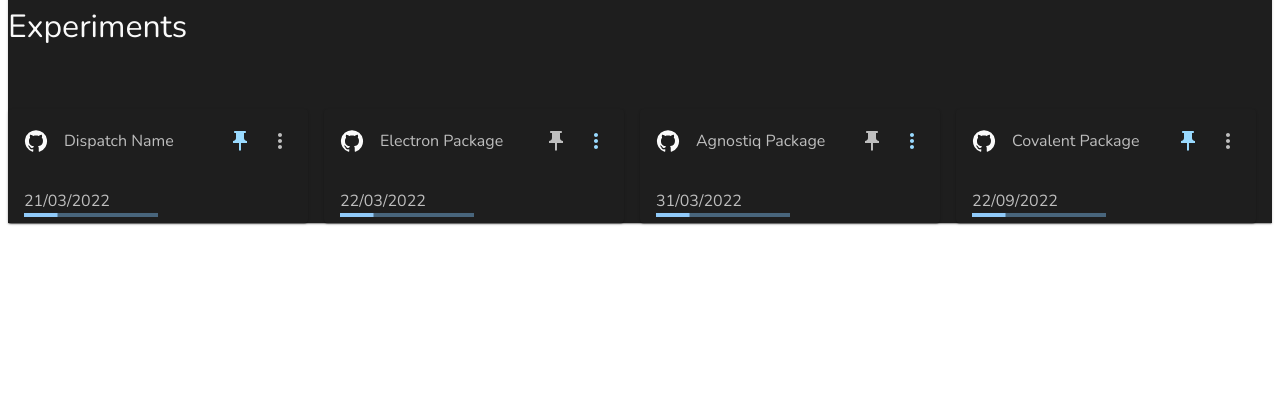
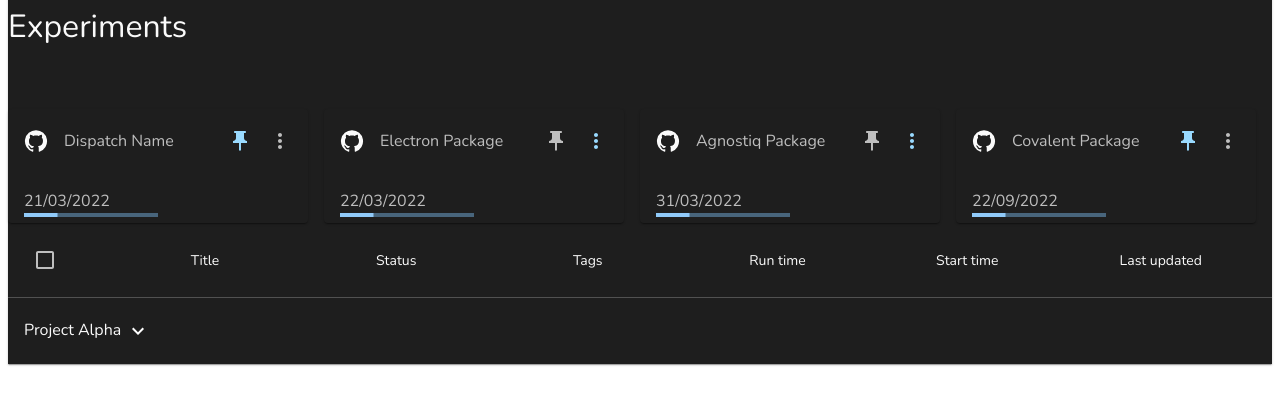
Before and after one commit to Prasy12/AQ-Webpack, a React app: page / in a window 1280 px wide. Shown: the top 404 px of the page. Built offline with nearby package versions, Linux system fonts and the light colour scheme.

Commit message:
Added custom table component.

```diff
--- /dev/null
+++ b/src/components/table/index.js
@@ -0,0 +1,161 @@
+import * as React from 'react';
+import PropTypes from 'prop-types';
+import Box from '@mui/material/Box';
+import Collapse from '@mui/material/Collapse';
+import IconButton from '@mui/material/IconButton';
+import Table from '@mui/material/Table';
+import TableBody from '@mui/material/TableBody';
+import TableCell from '@mui/material/TableCell';
+import TableContainer from '@mui/material/TableContainer';
+import TableHead from '@mui/material/TableHead';
+import TableRow from '@mui/material/TableRow';
+import TableSortLabel from '@mui/material/TableSortLabel';
+import Typography from '@mui/material/Typography';
+import Paper from '@mui/material/Paper';
+import KeyboardArrowDownIcon from '@mui/icons-material/KeyboardArrowDown';
+import KeyboardArrowUpIcon from '@mui/icons-material/KeyboardArrowUp';
+import Checkbox from '@mui/material/Checkbox';
+import LinearProgress from '@mui/material/LinearProgress';
+import Chip from '@mui/material/Chip';
+import Stack from '@mui/material/Stack';
+
+function createData(name, calories, fat, carbs, protein, price) {
+	return {
+		name,
+		calories,
+		fat,
+		carbs,
+		protein,
+		price
+	};
+}
+function ZeroRow(props) {
+	const { header } = props;
+	return (
+		<TableRow key={1}>
+			<TableCell align="center">
+				<p>No dispatches found</p>
+			</TableCell>
+		</TableRow>
+	);
+}
+ZeroRow.propTypes = {
+	header: PropTypes.array.isRequired
+};
+
+function Row(props) {
+	const { row } = props;
+	return (
+		<TableRow key={row.date} sx={{ '& td': { border: 0 } }}>
+			<TableCell width="100px">
+				<Checkbox color="primary" />
+			</TableCell>
+			<TableCell align="center" width="200px">
+				{row.name}
+			</TableCell>
+			<TableCell align="center" width="200px">
+				<LinearProgress />
+			</TableCell>
+			<TableCell align="center" width="200px">
+				<Stack direction="row" spacing={1}>
+					<Chip label="react" />
+					<Chip label="python" />
+					<Chip label="aws" />
+					<Chip label="rust" />
+				</Stack>
+			</TableCell>
+			<TableCell align="center" width="200px">
+				{row.carbs}
+			</TableCell>
+			<TableCell align="center" width="200px">
+				{row.protein}
+			</TableCell>
+			<TableCell align="center" width="200px">
+				{row.price}
+			</TableCell>
+		</TableRow>
+	);
+}
+
+Row.propTypes = {
+	row: PropTypes.object.isRequired
+};
+
+const rows = [
+	createData('Frozen yoghurt', 159, 6.0, 24, 4.0, 3.99),
+	createData('Ice cream sandwich', 237, 9.0, 37, 4.3, 4.99),
+	createData('Eclair', 262, 16.0, 24, 6.0, 3.79),
+	createData('Cupcake', 305, 3.7, 67, 4.3, 2.5),
+	createData('Gingerbread', 356, 16.0, 49, 3.9, 1.5)
+];
+// const rows = [];
+
+export default function CollapsibleTable(props) {
+	const [open, setOpen] = React.useState(false);
+	const {
+		id,
+		height,
+		width,
+		header,
+		noShadow,
+		rowHeight,
+		children,
+		onClick,
+		order,
+		orderBy,
+		onRequestSort,
+		onSelectAllClick,
+		onChange
+	} = props;
+	const createSortHandler = property => event => {
+		onRequestSort(event, property);
+	};
+	return (
+		<Table>
+			<TableHead>
+				{!!header.length && (
+					<TableRow sx={{ '& td': { border: 0 } }}>
+						<TableCell width="100px">
+							<Checkbox color="primary" onChange={onSelectAllClick} />
+						</TableCell>
+						{header.map(h => (
+							<TableCell
+								scope="row"
+								width="200px"
+								key={h.label}
+								colSpan={h.colSpan || 1}
+								align={h.align || 'left'}
+								sortDirection={orderBy === h.id ? order : false}
+							>
+								<TableSortLabel
+									active={orderBy === h.id}
+									direction={orderBy === h.id ? order : 'asc'}
+									onClick={createSortHandler(h.id)}
+								>
+									{h.label}
+									{orderBy === h.id ? (
+										<span>{order === 'desc' ? 'sorted descending' : 'sorted ascending'}</span>
+									) : null}
+								</TableSortLabel>
+							</TableCell>
+						))}
+					</TableRow>
+				)}
+			</TableHead>
+			<TableBody>
+				<TableRow sx={{ '& td': { border: 0 } }}>
+					<TableCell colSpan={6}>
+						<Typography>
+							Project Alpha
+							<IconButton aria-label="expand row" size="small" onClick={() => setOpen(!open)}>
+								{' '}
+								{open ? <KeyboardArrowUpIcon /> : <KeyboardArrowDownIcon />}
+							</IconButton>
+						</Typography>
+					</TableCell>
+				</TableRow>
+				{open && rows && rows.map(row => <Row key={row.name} row={row} open={open} />)}
+			</TableBody>
+		</Table>
+	);
+}
--- /dev/null
+++ b/src/constants/tableHeaderConstants.js
@@ -0,0 +1,9 @@
+/* eslint-disable import/prefer-default-export */
+export const DISPATCH_HEADER = [
+	{ label: 'Title', align: 'center', id: 'jobNumber' },
+	{ label: 'Status', align: 'center', id: 'contractName' },
+	{ label: 'Tags', align: 'center', id: 'date' },
+	{ label: 'Run time', align: 'center', id: 'foremanName' },
+	{ label: 'Start time', align: 'center', id: 'status' },
+	{ label: 'Last updated', align: 'center', id: 'download' }
+];
--- a/src/containers/projects/index.js
+++ b/src/containers/projects/index.js
@@ -2,6 +2,8 @@
 import Grid from '@mui/material/Grid';
 import Typography from '@mui/material/Typography';
 import DispatchCard from '../../components/dispatchCard';
+import CollapsibleTable from '../../components/table';
+import { DISPATCH_HEADER } from '../../constants/tableHeaderConstants';
 
 function Projects() {
 	const [dispatch, setDispatch] = useState([
@@ -31,11 +33,24 @@
 		}
 	]);
 
+	const onChange = () => {
+		console.log('Changed');
+	};
+
 	const onClick = () => {
 		console.log('Clicked');
 	};
 
+	const createSortHandler = () => {
+		console.log('Sort');
+	};
+
+	const onSelectAllClick = () => {
+		console.log('Select All');
+	};
+
 	return (
+		<>
 			<Grid container rowSpacing={8}>
 				<Grid item xs={12}>
 					<Typography variant="h1">Experiments</Typography>
@@ -46,6 +61,15 @@
 					</Grid>
 				))}
 			</Grid>
+			<Grid container>
+				<CollapsibleTable
+					header={DISPATCH_HEADER}
+					onRequestSort={createSortHandler}
+					onSelectAllClick={onSelectAllClick}
+					onChange={onChange}
+				/>
+			</Grid>
+		</>
 	);
 }
 
```
Also changed, not shown: .eslintrc.json, 1 other file (tests, documents, lock files or other folders). Lines whose indentation alone changed are shown as unchanged.
